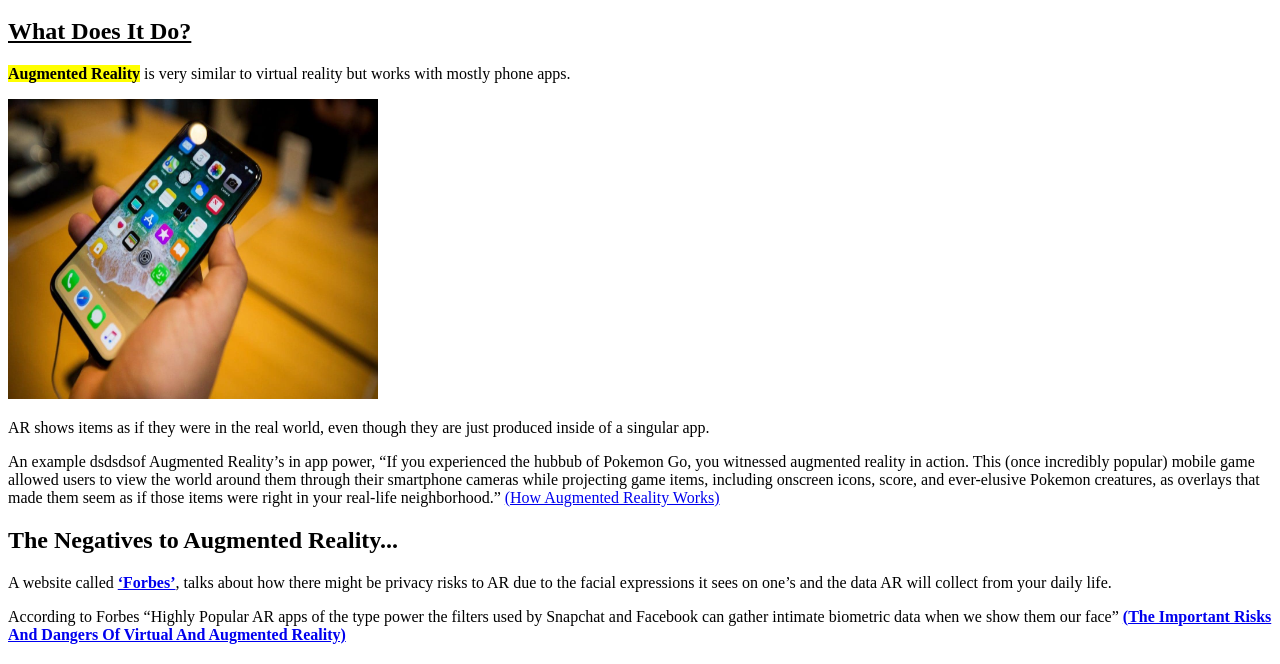
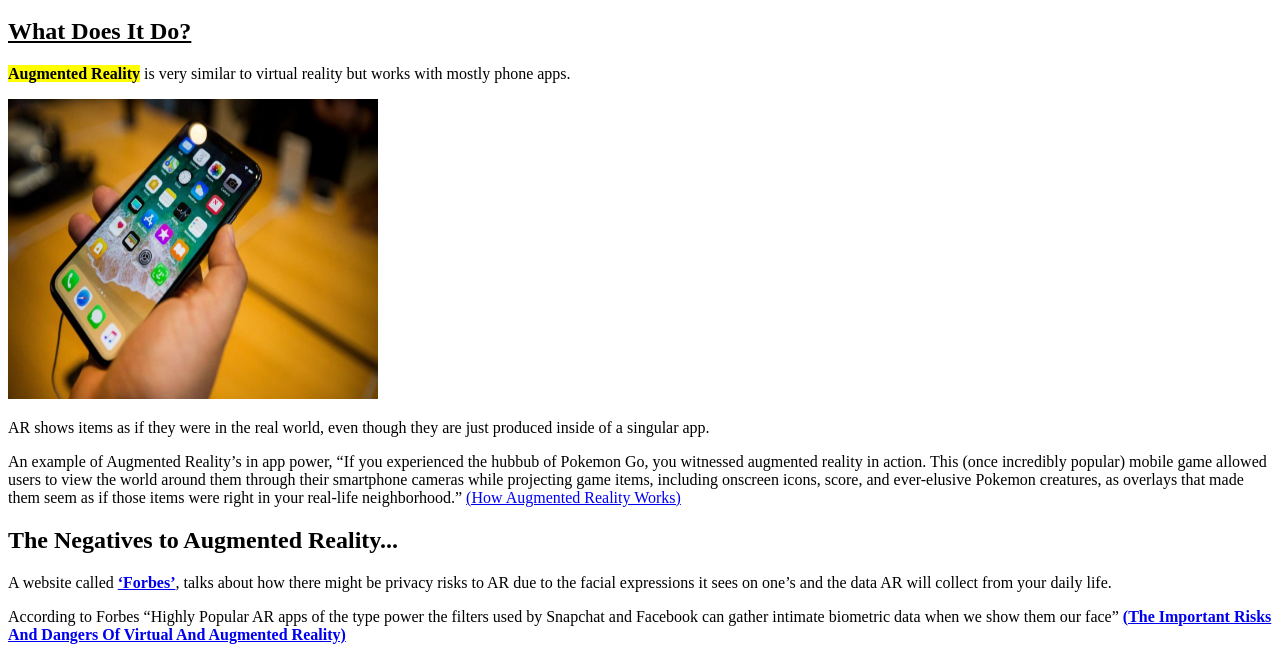
Before and after one commit to Jonathan-dot/Interactive-Story, a plain HTML site: page kdksd/whatdoes.html in a window 1280 px wide. Shown: the part 136-800 px from the top of the page. Drawn offline with Linux system fonts and the light colour scheme.

Commit message:
gir commit title

```diff
--- a/kdksd/whatdoes.html
+++ b/kdksd/whatdoes.html
@@ -22,7 +22,7 @@
         <img src = "Phoneapp.jpeg" width = "370" height = "300">
         <p>AR shows items as if they were in the real world, even though they are just produced inside of a singular app.
         </p>
-        <p>An example dsdsdsof Augmented Reality’s in app power,
+        <p>An example of Augmented Reality’s in app power,
             “If you experienced the hubbub of Pokemon Go, you witnessed augmented reality in action.
              This (once incredibly popular) mobile game allowed users to view the world around them
              through their smartphone cameras while projecting game items, including onscreen icons,
```
Also changed, not shown: ComputingInnovation/Indexx.html (+1 -1 lines).
